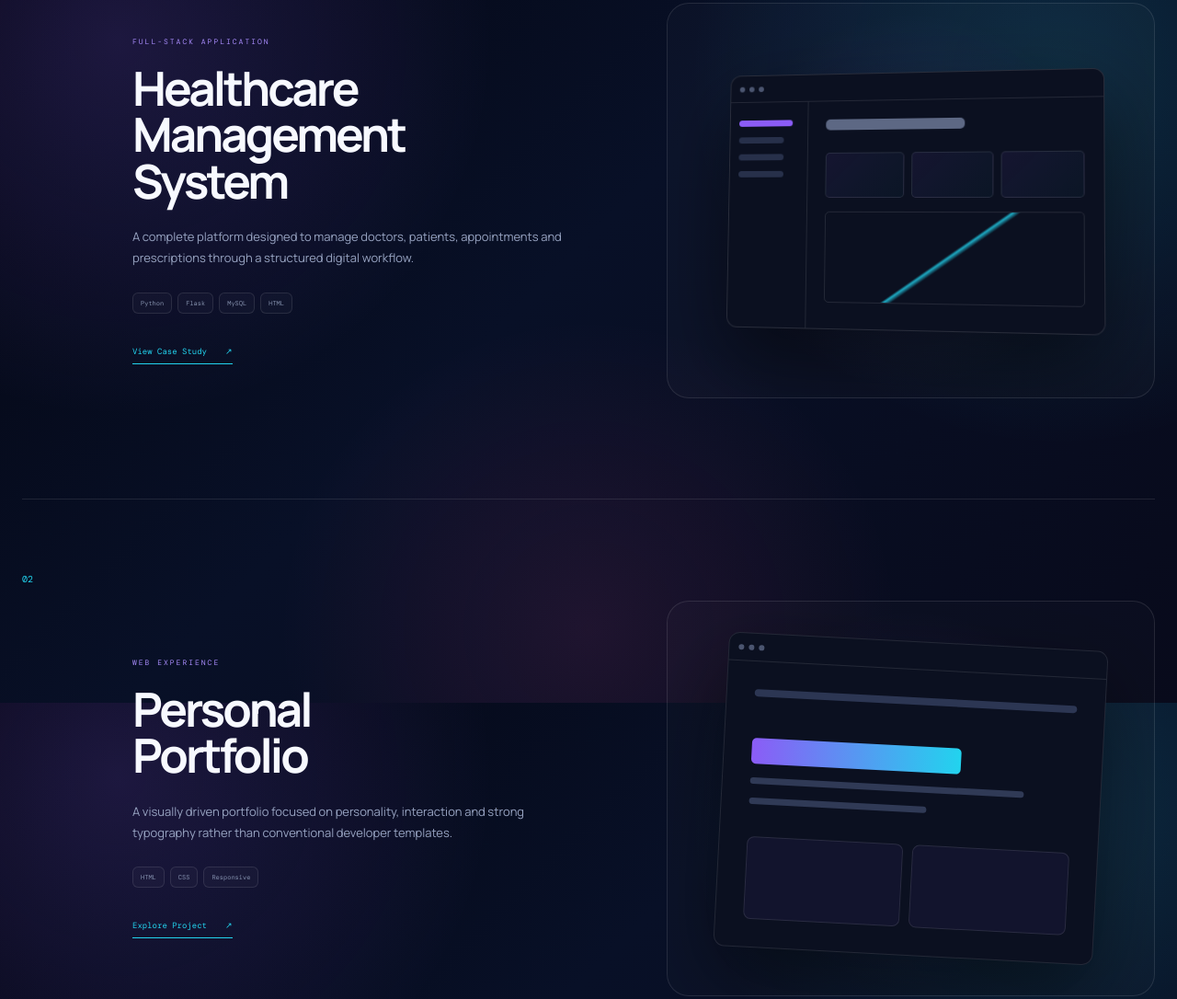
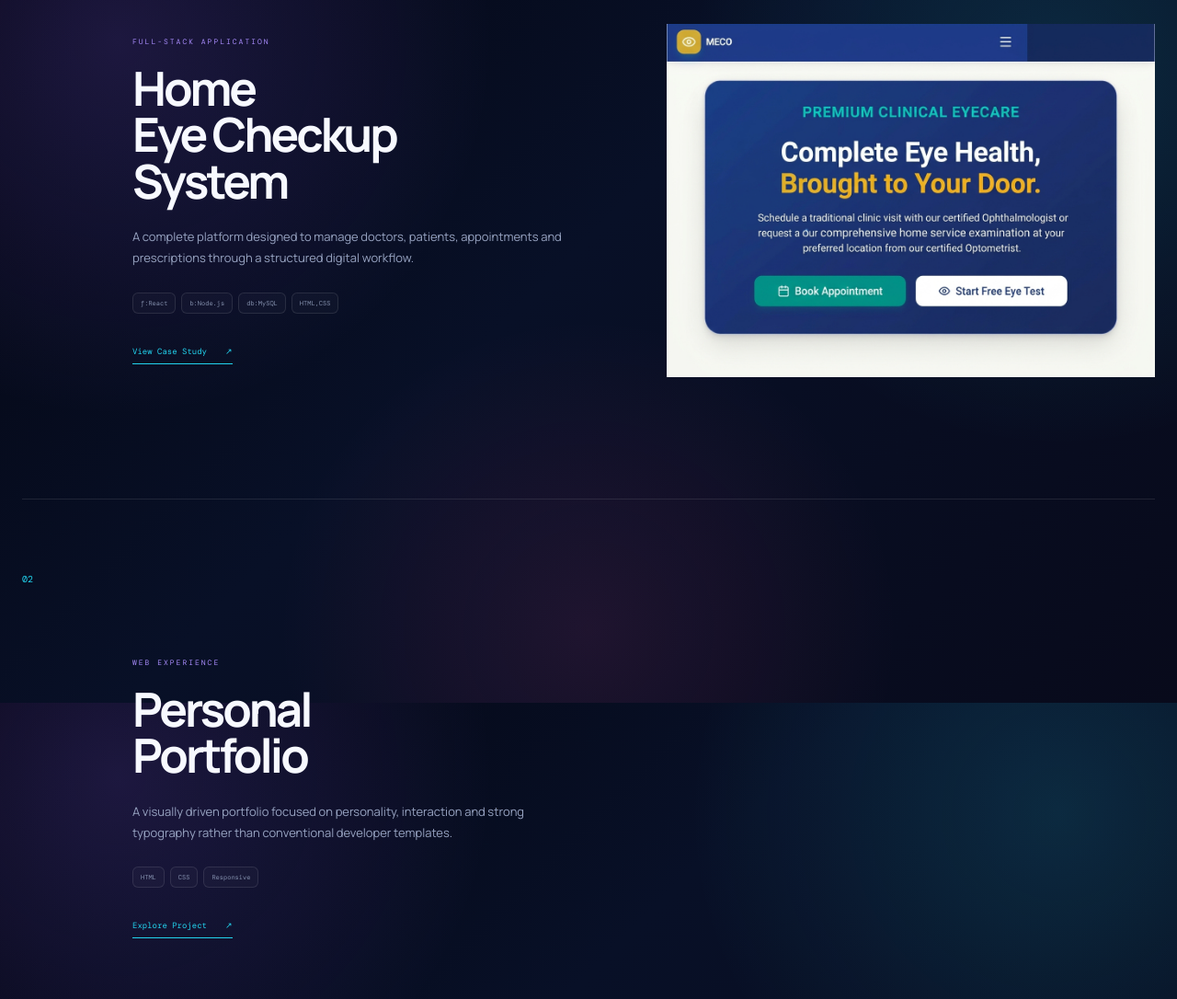
Before and after one commit to rajkapurchaudhary009/Portfolio, a plain HTML site: page index.html in a window 1280 px wide. Shown: the part 3236-4322 px from the top of the page at 92% size. Drawn offline with nearby package versions, Linux system fonts and the light colour scheme.

Commit message:
Add portfolio assets

```diff
--- a/css/style.css
+++ b/css/style.css
@@ -1,9 +1,3 @@
-/* =========================================================
-   AURORA DIGITAL ARCHITECT
-   PROFESSIONAL PORTFOLIO
-   HTML + CSS ONLY
-========================================================= */
-
 
 /* =========================================================
    VARIABLES
@@ -1810,397 +1804,6 @@
 
     color: white;
 }
-
-
-/* =========================================================
-   PROJECT VISUALS
-========================================================= */
-
-.project-visual {
-
-    min-height: 430px;
-
-    display: grid;
-
-    place-items: center;
-
-    border:
-        1px solid var(--line);
-
-    border-radius:
-        var(--radius);
-
-    background:
-        radial-gradient(
-            circle at 50% 50%,
-            rgba(139,92,246,0.13),
-            transparent 60%
-        ),
-
-        rgba(255,255,255,0.02);
-
-    overflow: hidden;
-
-    position: relative;
-}
-
-
-/* DASHBOARD */
-
-.dashboard-preview {
-
-    width: 78%;
-
-    border:
-        1px solid
-        rgba(255,255,255,0.12);
-
-    border-radius: 12px;
-
-    background:
-        #0b1020;
-
-    box-shadow:
-        0 35px 90px
-        rgba(0,0,0,0.5);
-
-    transform:
-        perspective(900px)
-        rotateY(-8deg)
-        rotateX(3deg);
-
-    transition:
-        0.5s ease;
-}
-
-
-.project:hover .dashboard-preview {
-
-    transform:
-        perspective(900px)
-        rotateY(0)
-        rotateX(0)
-        translateY(-8px);
-}
-
-
-.preview-top {
-
-    height: 30px;
-
-    display: flex;
-
-    align-items: center;
-
-    gap: 5px;
-
-    padding-left: 10px;
-
-    border-bottom:
-        1px solid var(--line);
-}
-
-
-.preview-top span {
-
-    width: 6px;
-
-    height: 6px;
-
-    border-radius: 50%;
-
-    background:
-        #4b5570;
-}
-
-
-.preview-content {
-
-    display: flex;
-
-    height: 250px;
-}
-
-
-.preview-sidebar {
-
-    width: 22%;
-
-    display: flex;
-
-    flex-direction: column;
-
-    gap: 12px;
-
-    padding: 20px 10px;
-
-    border-right:
-        1px solid var(--line);
-}
-
-
-.preview-sidebar span {
-
-    height: 7px;
-
-    width: 75%;
-
-    border-radius: 4px;
-
-    background:
-        #27304a;
-}
-
-
-.preview-sidebar span:first-child {
-
-    width: 90%;
-
-    background:
-        var(--purple);
-}
-
-
-.preview-main {
-
-    flex: 1;
-
-    padding: 20px;
-}
-
-
-.preview-title {
-
-    width: 55%;
-
-    height: 12px;
-
-    background:
-        #5d6884;
-
-    border-radius: 5px;
-}
-
-
-.preview-cards {
-
-    display: grid;
-
-    grid-template-columns:
-        repeat(3,1fr);
-
-    gap: 8px;
-
-    margin-top: 25px;
-}
-
-
-.preview-cards span {
-
-    height: 50px;
-
-    border:
-        1px solid var(--line);
-
-    border-radius: 5px;
-
-    background:
-        linear-gradient(
-            135deg,
-            rgba(139,92,246,0.08),
-            rgba(34,211,238,0.03)
-        );
-}
-
-
-.preview-chart {
-
-    height: 100px;
-
-    margin-top: 15px;
-
-    border:
-        1px solid var(--line);
-
-    border-radius: 5px;
-
-    position: relative;
-
-    overflow: hidden;
-}
-
-
-.preview-chart::after {
-
-    content: "";
-
-    position: absolute;
-
-    width: 100%;
-
-    height: 100%;
-
-    background:
-        linear-gradient(
-            145deg,
-            transparent 48%,
-            rgba(34,211,238,0.8) 49%,
-            transparent 51%
-        );
-}
-
-
-/* =========================================================
-   MINI BROWSER
-========================================================= */
-
-.mini-browser {
-
-    width: 78%;
-
-    background:
-        #0b1020;
-
-    border:
-        1px solid var(--line);
-
-    border-radius: 12px;
-
-    box-shadow:
-        0 35px 90px
-        rgba(0,0,0,0.5);
-
-    transform:
-        rotate(3deg);
-
-    transition:
-        0.5s ease;
-}
-
-
-.project:hover .mini-browser {
-
-    transform:
-        rotate(0)
-        translateY(-8px);
-}
-
-
-.browser-bar {
-
-    height: 30px;
-
-    display: flex;
-
-    align-items: center;
-
-    gap: 5px;
-
-    padding-left: 10px;
-
-    border-bottom:
-        1px solid var(--line);
-}
-
-
-.browser-bar span {
-
-    width: 6px;
-
-    height: 6px;
-
-    border-radius: 50%;
-
-    background:
-        #4b5570;
-}
-
-
-.browser-body {
-
-    padding: 30px;
-}
-
-
-.mini-nav {
-
-    width: 100%;
-
-    height: 8px;
-
-    background:
-        #2c3653;
-
-    border-radius: 5px;
-
-    margin-bottom: 45px;
-}
-
-
-.mini-title {
-
-    width: 65%;
-
-    height: 28px;
-
-    background:
-        linear-gradient(
-            90deg,
-            var(--purple),
-            var(--cyan)
-        );
-
-    border-radius: 5px;
-}
-
-
-.mini-line {
-
-    width: 85%;
-
-    height: 7px;
-
-    margin-top: 15px;
-
-    background:
-        #303a56;
-
-    border-radius: 5px;
-}
-
-
-.mini-line.short {
-
-    width: 55%;
-}
-
-
-.mini-boxes {
-
-    display: flex;
-
-    gap: 10px;
-
-    margin-top: 35px;
-}
-
-
-.mini-boxes span {
-
-    width: 50%;
-
-    height: 90px;
-
-    border:
-        1px solid var(--line);
-
-    border-radius: 8px;
-
-    background:
-        rgba(139,92,246,0.06);
-}
-
-
 /* =========================================================
    TERMINAL
 ========================================================= */
@@ -3125,10 +2728,6 @@
 
 }
 
-/* =========================================================
-   JAVASCRIPT INTERACTIONS
-========================================================= */
-
 
 /* =========================================================
    NAVBAR SCROLL
--- a/index.html
+++ b/index.html
@@ -775,11 +775,11 @@
 
                             <h3>
 
-                            Healthcare
+                                Home
 
                                 <br>
 
-                            Management
+                                Eye Checkup
 
                                 <br>
 
@@ -800,19 +800,19 @@
 
                             <div class="project-tech">
 
-                            <span>Python</span>
+                                <span>f:React</span>
 
-                            <span>Flask</span>
+                                <span>b:Node.js</span>
 
-                            <span>MySQL</span>
+                                <span>db:MySQL</span>
 
-                            <span>HTML</span>
+                                <span>HTML,CSS</span>
 
                             </div>
 
 
                             <a
-                            href="#"
+                                href="https://home-eye-checkup-system.vercel.app/"
                                 class="project-link"
                             >
 
@@ -826,62 +826,12 @@
 
                         </div>
 
-
                     <div class="project-visual healthcare">
-
-                        <div class="dashboard-preview">
-
-                            <div class="preview-top">
-
-                                <span></span>
-                                <span></span>
-                                <span></span>
-
-                            </div>
-
-
-                            <div class="preview-content">
-
-                                <div class="preview-sidebar">
-
-                                    <span></span>
-                                    <span></span>
-                                    <span></span>
-                                    <span></span>
-
-                                </div>
-
-
-                                <div class="preview-main">
-
-                                    <div class="preview-title">
-                                    </div>
-
-
-                                    <div class="preview-cards">
-
-                                        <span></span>
-                                        <span></span>
-                                        <span></span>
-
-                                    </div>
-
-
-                                    <div class="preview-chart">
-
-                                        <i></i>
-                                        <i></i>
-                                        <i></i>
-                                        <i></i>
-
-                                    </div>
-
-                                </div>
-
-                            </div>
-
-                        </div>
-
+                        <img
+                            src="assets/images/projects/meco.jpg"
+                            alt="MECO Eye Health Platform"
+                                class="project-image"
+                            >
                         </div>
 
                     </article>
```
Also changed, not shown: assets/images/projects/meco.jpg (added). Lines whose indentation alone changed are shown as unchanged.
